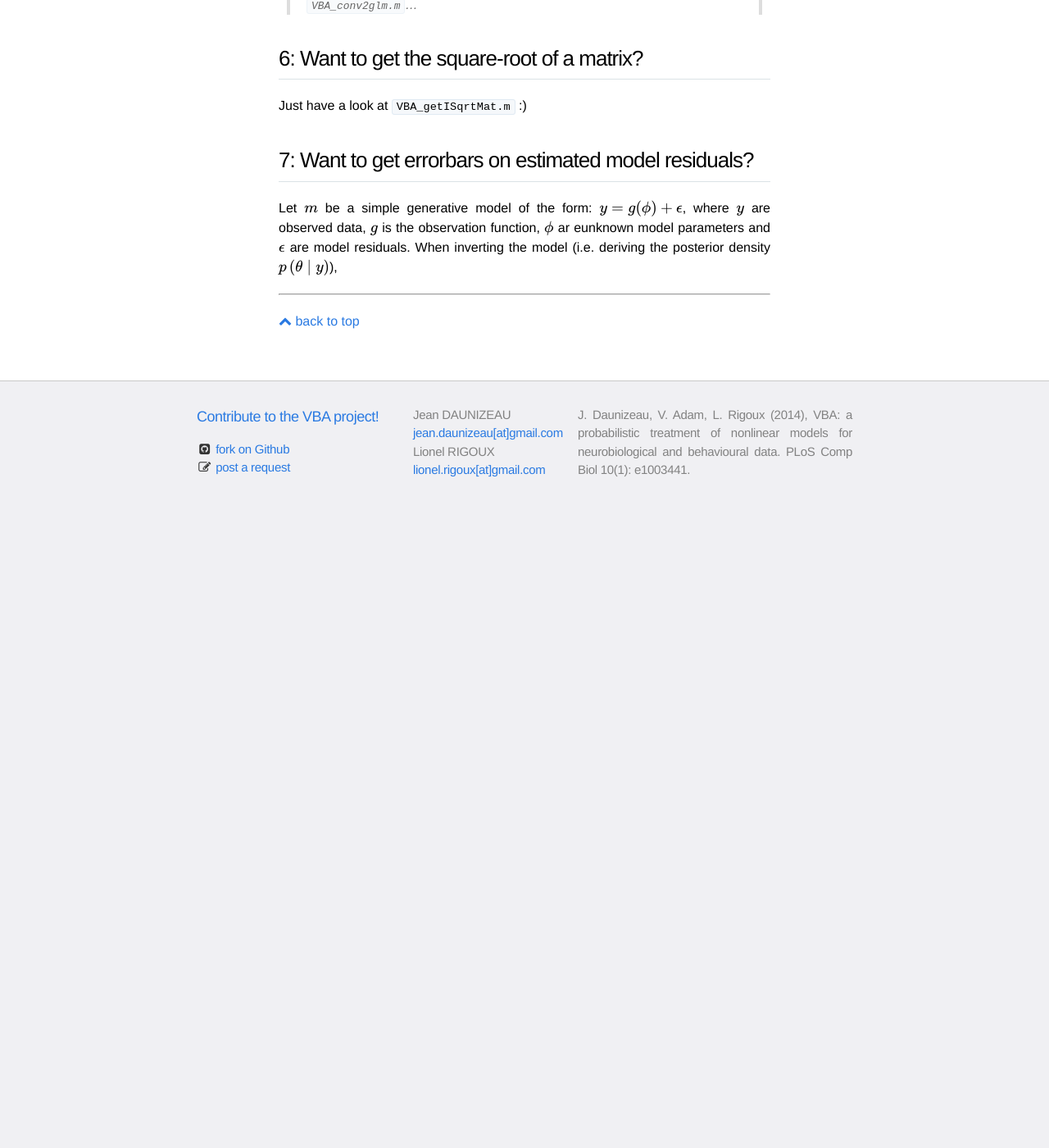
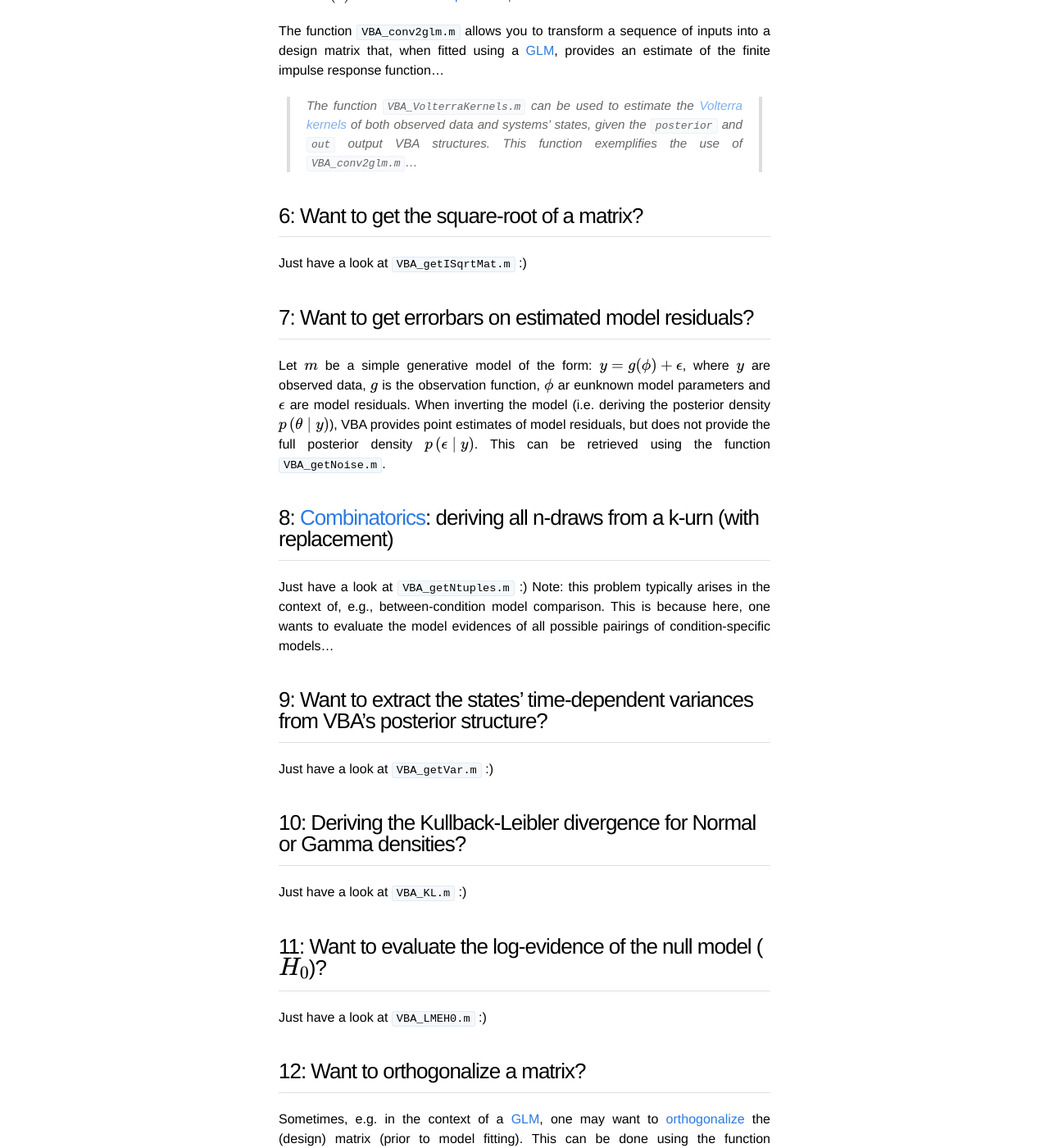
Before and after one commit to MBB-team/VBA-toolbox, a Jekyll site: the page built from _wiki/a-few-VBA-functions.md, in a window 1280 px wide and 1400 px high, scrolled down 1913 px. Shown: the whole window at 82% size. Built offline with Jekyll 4.4.1, drawn with Linux system fonts in a browser that asks for light colours; nearby versions of some CDN libraries; formulas are drawn with MathJax 3; before the commit the page ends 2543 px from its top, so only the background shows below that; some of the changed text lies outside the part shown.

Commit message:
Update a-few-VBA-functions.md

```diff
--- a/_wiki/a-few-VBA-functions.md
+++ b/_wiki/a-few-VBA-functions.md
@@ -47,4 +47,41 @@ Just have a look at `VBA_getISqrtMat.m` :)
 
 ## 7:  Want to get errorbars on estimated model residuals?
 
-Let $$m$$ be a simple generative model of the form: $$y=g(\phi)+\epsilon$$, where $$y$$ are observed data, $$g$$ is the observation function, $$\phi$$ ar eunknown model parameters and $$\epsilon$$ are model residuals. When inverting the model (i.e. deriving the posterior density $$p\left(\theta\mid y\right)$$),
+Let $$m$$ be a simple generative model of the form: $$y=g(\phi)+\epsilon$$, where $$y$$ are observed data, $$g$$ is the observation function, $$\phi$$ ar eunknown model parameters and $$\epsilon$$ are model residuals. When inverting the model (i.e. deriving the posterior density $$p\left(\theta\mid y\right)$$), VBA provides point estimates of model residuals, but does not provide the full posterior density $$p\left(\epsilon\mid y\right)$$. This can be retrieved using the function `VBA_getNoise.m`.
+
+
+## 8: [Combinatorics](https://en.wikipedia.org/wiki/Combinatorics): deriving all n-draws from a k-urn (with replacement)
+
+Just have a look at `VBA_getNtuples.m` :)
+Note: this problem typically arises in the context of, e.g., between-condition model comparison. This is because here, one wants to evaluate the model evidences of all possible pairings of condition-specific models...
+
+
+## 9: Want to extract the states' time-dependent variances from VBA's posterior structure?
+
+Just have a look at `VBA_getVar.m` :)
+
+
+## 10: Deriving the Kullback-Leibler divergence for Normal or Gamma densities?
+
+Just have a look at `VBA_KL.m` :)
+
+
+## 11: Want to evaluate the log-evidence of the null model ($$H_0$$)?
+
+Just have a look at `VBA_LMEH0.m` :)
+
+
+## 12: Want to orthogonalize a matrix?
+
+Sometimes, e.g. in the context of a [GLM](https://en.wikipedia.org/wiki/General_linear_model), one may want to [orthogonalize](https://en.wikipedia.org/wiki/Orthogonalization) the (design) matrix (prior to model fitting).
+This can be done using the function `VBA_orth.m`.
+
+
+## 13: Want to derive the posterior probability $$P\left(\phi=0\mid y\right)$$?
+
+Just have a look at `VBA_PP0.m` :)
+Note: this function works for both evolution and observation parameters...
+
+> The function `VBA_PPM.m` can be used to derive $$P\left(\phi>a\mid y\right)$$ or $$P\left(a<\phi<b\mid y\right)$$...
+
+## 14: Want to derive the posterior probability $$P\left(\phi=0\mid y\right)?
```
